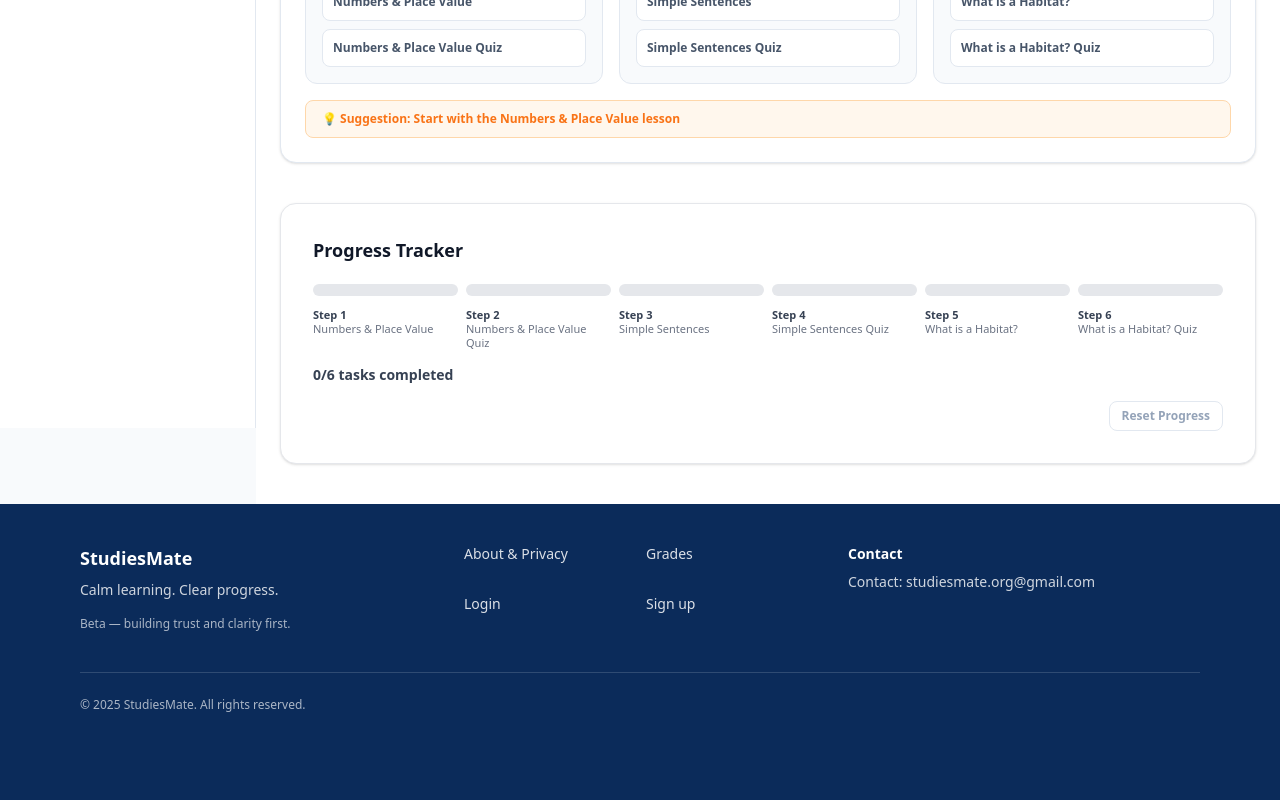
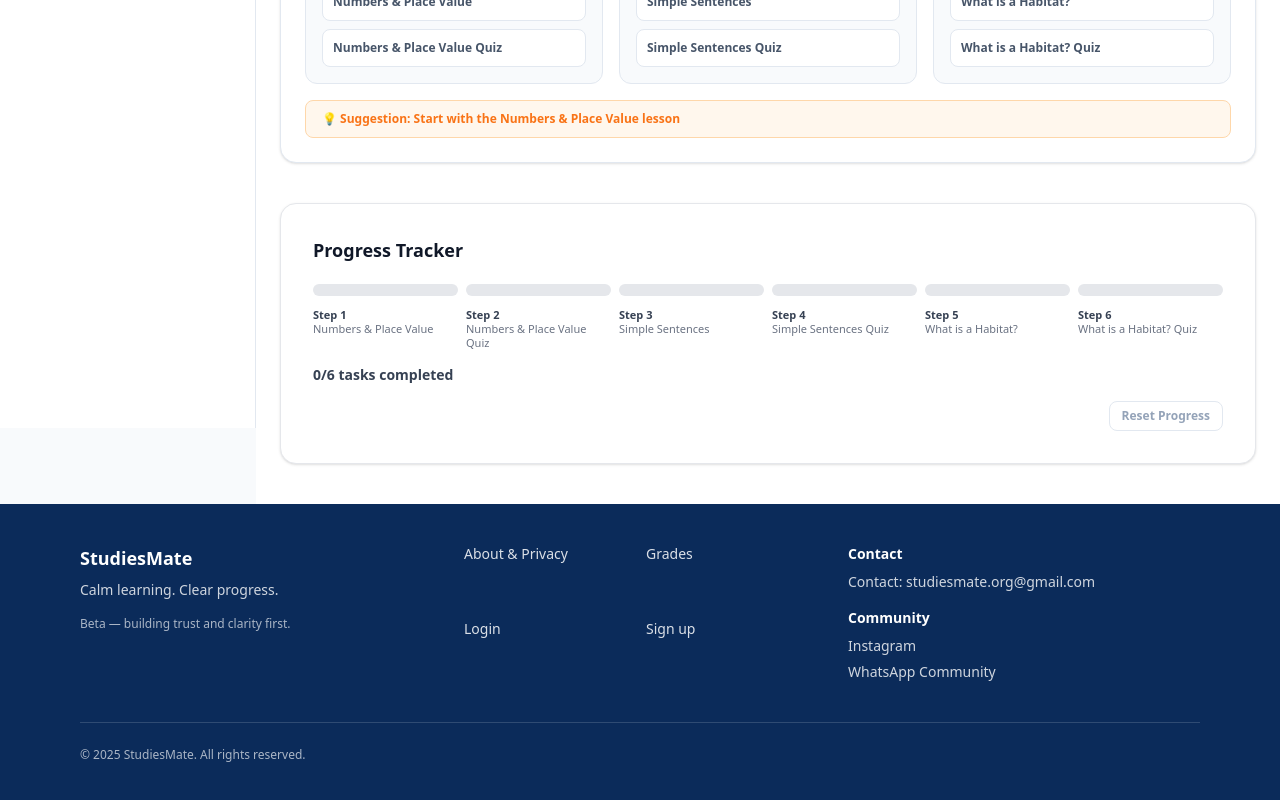
Before and after one commit to HasanQ0120/Studiesmate, a Next.js app: page /dashboard in a window 1280 px wide. Shown: the part 372-1172 px from the top of the page. Before the commit the page ends 1125 px from the top, so only its background shows below. Built offline with nearby package versions, Linux system fonts and the light colour scheme; no server answers.

Commit message:
fix start free beta button

```diff
--- a/app/dashboard/page.tsx
+++ b/app/dashboard/page.tsx
@@ -3,7 +3,6 @@
 import { useEffect, useState } from "react";
 import Link from "next/link";
 import DashboardLayout from "@/components/DashboardLayout";
-import WelcomeScreen from "@/components/WelcomeScreen";
 import { supabase } from "@/lib/auth";
 
 const QUIZ_COMPLETIONS_KEY = "studiesmate_quiz_completions";
@@ -50,15 +49,21 @@ export default function DashboardPage() {
   const [welcomeName, setWelcomeName] = useState("");
 
   useEffect(() => {
-    const checkWelcome = async () => {
-      const { data: { session } } = await supabase.auth.getSession();
+    function applyWelcome(session: { user: { user_metadata?: Record<string, unknown> } } | null) {
       if (session && !localStorage.getItem('sm_welcomed')) {
         const name = (session.user.user_metadata?.studentName as string | undefined)?.trim() || "Student";
         setWelcomeName(name);
         setShowWelcome(true);
       }
-    };
-    checkWelcome();
+    }
+
+    supabase.auth.getSession().then(({ data: { session } }) => applyWelcome(session));
+
+    const { data: { subscription } } = supabase.auth.onAuthStateChange((_event, session) => {
+      applyWelcome(session);
+    });
+
+    return () => subscription.unsubscribe();
   }, []);
 
   function handleWelcomeContinue() {
@@ -115,7 +120,39 @@ export default function DashboardPage() {
   ].filter(Boolean).length;
 
   if (showWelcome) {
-    return <WelcomeScreen name={welcomeName} onContinue={handleWelcomeContinue} />;
+    return (
+      <div className="flex min-h-screen w-full flex-col items-center justify-center bg-white px-6 text-center">
+        <div className="w-full max-w-lg">
+          <h1 className="text-4xl font-bold text-[#0B2B5A] md:text-5xl">
+            Welcome, {welcomeName}! 👋
+          </h1>
+          <p className="mt-6 text-base leading-8 text-slate-700 md:text-lg">
+            You have just joined the StudiesMate family. We are proud to have you here.
+            Your learning journey starts today — one small step at a time.
+          </p>
+          <div className="mt-10 flex flex-col items-center gap-4">
+            <button
+              type="button"
+              onClick={() => {
+                localStorage.setItem('sm_welcomed', 'true');
+                setShowWelcome(false);
+              }}
+              className="inline-flex items-center justify-center rounded-xl bg-[#0B2B5A] px-8 py-4 text-base font-semibold text-white transition-all duration-200 hover:bg-[#0A2550] hover:-translate-y-0.5"
+            >
+              Go to Dashboard →
+            </button>
+            <a
+              href="https://chat.whatsapp.com/BgG4sUTHa1z8UXX7n2sKGn"
+              target="_blank"
+              rel="noopener noreferrer"
+              className="inline-flex items-center justify-center rounded-xl border border-[#0B2B5A] px-8 py-4 text-base font-semibold text-[#0B2B5A] transition-all duration-200 hover:bg-slate-50 hover:-translate-y-0.5"
+            >
+              Join our WhatsApp Community →
+            </a>
+          </div>
+        </div>
+      </div>
+    );
   }
 
   return (
--- a/components/Footer.tsx
+++ b/components/Footer.tsx
@@ -33,6 +33,27 @@ export default function Footer() {
             <p className="mt-2 text-sm text-white/80">
               Contact: studiesmate.org@gmail.com
             </p>
+            <div className="mt-4">
+              <div className="text-sm font-semibold">Community</div>
+              <div className="mt-2 flex flex-col gap-1.5">
+                <a
+                  href="https://www.instagram.com/studiesmate.pk"
+                  target="_blank"
+                  rel="noopener noreferrer"
+                  className="text-sm text-white/80 hover:text-white"
+                >
+                  Instagram
+                </a>
+                <a
+                  href="https://chat.whatsapp.com/BgG4sUTHa1z8UXX7n2sKGn"
+                  target="_blank"
+                  rel="noopener noreferrer"
+                  className="text-sm text-white/80 hover:text-white"
+                >
+                  WhatsApp Community
+                </a>
+              </div>
+            </div>
           </div>
         </div>
 
```
